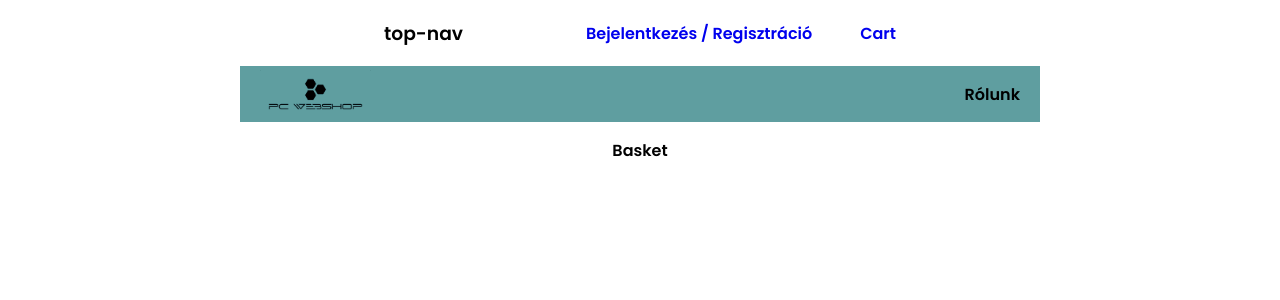
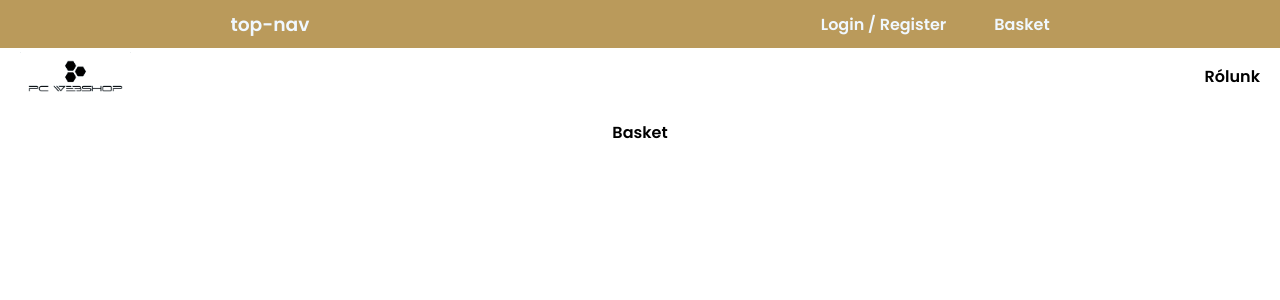
Before and after one commit to SzigetvariMark/pcweb, a React (Vite) app in the folder webshop/: page /basket in a window 1280 px wide. Shown: the top 300 px of the page. Built offline with nearby package versions, Linux system fonts and the light colour scheme.

Commit message:
top-nav add style

```diff
--- a/webshop/src/pages/components/navbar/Navbar.css
+++ b/webshop/src/pages/components/navbar/Navbar.css
@@ -1,12 +1,10 @@
 .header {
-    margin: ö;
-    padding: 0rem 15rem;
+    margin: 0;
 }
 
 .nav-container {
     color: black;
     display: flex;
-    background-color: cadetblue;
     justify-content: space-between;
     align-items: stretch;
     gap: 2rem;
@@ -18,7 +16,6 @@
     margin: 0;
     height: 3rem;
 }
-
 
 .nav-container ul {
     padding: 0;
@@ -57,9 +54,12 @@
 .top-nav {
     display: flex;
     justify-content: space-between;
+    background-color: #ba9a5b;
     align-items: center;
     padding-right: 18%;
     padding-left: 18%;
+    color: aliceblue;
+    height: 3rem;
 }
 
 .top-nav ul{
@@ -70,4 +70,5 @@
 .top-nav a{
     text-decoration: none;
     list-style: none;
+    color: aliceblue;
 }
--- a/webshop/src/pages/components/navbar/Navbar.jsx
+++ b/webshop/src/pages/components/navbar/Navbar.jsx
@@ -7,8 +7,8 @@ export default function Navbar() {
             <nav className="top-nav">
                 <h3>top-nav</h3>
                 <ul>
-                    <a><CustomLink to="/login">Bejelentkezés / Regisztráció</CustomLink></a>
-                    <a><CustomLink to="/basket">Cart</CustomLink></a>
+                    <a><CustomLink to="/login">Login / Register</CustomLink></a>
+                    <a><CustomLink to="/basket">Basket</CustomLink></a>
                 </ul>
             </nav>
             <nav className="nav-container">
```
